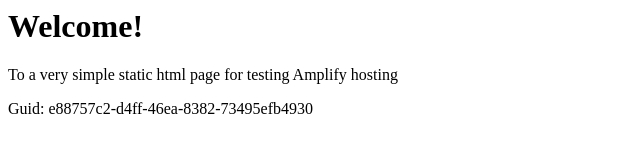
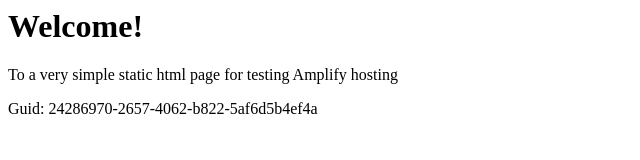
Before and after one commit to aws-aemilia-icn/Github-PR-Commit-Integration-Test-DoNotTouch-GitHubWebhookPushCanaryTest-v1-prod-ap-northeast-2, a website: page src/index.html in a window 1280 px wide. Shown: the full height of the page, 0-640 px from the left. Drawn offline with Linux system fonts and the light colour scheme.

Commit message:
commit from integ tests

```diff
--- a/src/index.html
+++ b/src/index.html
@@ -12,6 +12,6 @@
 <body>
     <h1>Welcome!</h1>
     <p>To a very simple static html page for testing Amplify hosting</p>
-    <p>Guid: e88757c2-d4ff-46ea-8382-73495efb4930</p></body>
+    <p>Guid: 24286970-2657-4062-b822-5af6d5b4ef4a</p></body>
 
 </html>
```
